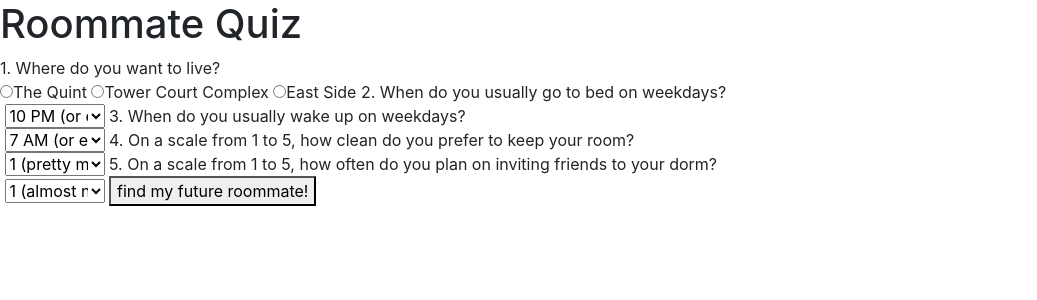
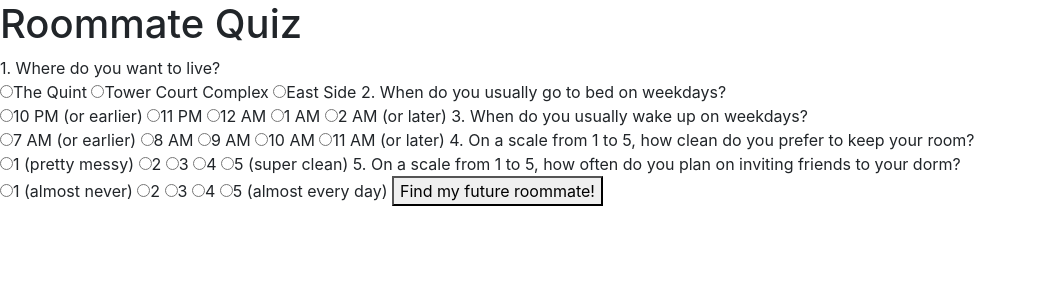
Before and after one commit to sarahhayounggoldman/roommate-match, a Flask app: page /quiz/ in a window 1280 px wide. Shown: the top 300 px of the page, without its empty margins (0-1037 px from the left). Run offline with Flask 3, Linux system fonts and the light colour scheme; some libraries are stand-ins or nearby versions.

Commit message:
radio buttons

```diff
--- a/templates/quiz.html
+++ b/templates/quiz.html
@@ -15,62 +15,45 @@
    <h1>Roommate Quiz</h1>
 
    <form action = "{{url_for('quiz')}}" method = "post">
-
     1. Where do you want to live? <br>
-    <!-- <label for="dorm"></label>
-    <input type="radio" id = "dorm" name="q1" style="width: 100px;" required>  -->
-        <!-- <option value=""></option> -->
-        <input type="radio" name = "dorm" value="1">The Quint</input>
-        <input type="radio" name = "dorm" value="2">Tower Court Complex</input>
-        <input type="radio" name = "dorm" value="3">East Side</input>
+        <input type="radio" name = "dorm" id="1.1">The Quint</input>
+        <input type="radio" name = "dorm" id="1.2">Tower Court Complex</input>
+        <input type="radio" name = "dorm" id="1.3">East Side</input>
     </input>
 
     2. When do you usually go to bed on weekdays? <br>
-    <label for="sleep-time"></label>
-    <select id = "sleep-time" name="q2" style="width: 100px;" required>
-        <!-- <option value=""></option> -->
-        <option value="1">10 PM (or earlier)</option>
-        <option value="2">11 PM</option>
-        <option value="3">12 AM</option>
-        <option value="4">1 AM</option>
-        <option value="5">2 AM (or later)</option>
+        <input type="radio" name="bedtime" id="2.1">10 PM (or earlier)</input>
+        <input type="radio" name="bedtime" id="2.2">11 PM</input>
+        <input type="radio" name="bedtime" id="2.3">12 AM</input>
+        <input type="radio" name="bedtime" id="2.4">1 AM</input>
+        <input type="radio" name="bedtime" id="2.5">2 AM (or later)</input>
     </select>
 
     3. When do you usually wake up on weekdays? <br>
-    <label for="wake-time"></label>
-    <select id = "wake-time" name="q3" style="width: 100px;" required>
-        <!-- <option value=""></option> -->
-        <option value="1">7 AM (or earlier)</option>
-        <option value="2">8 AM</option>
-        <option value="3">9 AM</option>
-        <option value="4">10 AM</option>
-        <option value="5">11 AM (or later)</option>
+        <input type="radio" name="wakeup" id="3.1">7 AM (or earlier)</input>
+        <input type="radio" name="wakeup" id="3.2">8 AM</input>
+        <input type="radio" name="wakeup" id="3.3">9 AM</input>
+        <input type="radio" name="wakeup" id="3.4">10 AM</input>
+        <input type="radio" name="wakeup" id="3.5">11 AM (or later)</input>
     </select>
 
     4. On a scale from 1 to 5, how clean do you prefer to keep your room? <br>
-    <label for="clean-or-messy"></label>
-    <select id = "wake-time" name="q4" style="width: 100px;" required>
-        <!-- <option value=""></option> -->
-        <option value="1">1 (pretty messy)</option>
-        <option value="2">2</option>
-        <option value="3">3</option>
-        <option value="4">4</option>
-        <option value="5">5 (super clean)</option>
+        <input type="radio" name="clean" id="4.1">1 (pretty messy)</input>
+        <input type="radio" name="clean" id="4.2">2</input>
+        <input type="radio" name="clean" id="4.3">3</input>
+        <input type="radio" name="clean" id="4.4">4</input>
+        <input type="radio" name="clean" id="4.5">5 (super clean)</input>
     </select>
 
     5. On a scale from 1 to 5, how often do you plan on inviting friends to your dorm? <br>
-    <label for="social"></label>
-    <select id = "social" name="q5" style="width: 100px;" required>
-        <!-- <option value=""></option> -->
-        <option value="1">1 (almost never)</option>
-        <option value="2">2</option>
-        <option value="3">3</option>
-        <option value="4">4</option>
-        <option value="5">5 (almost every day)</option>
+        <input type="radio" name="social" id="5.1">1 (almost never)</input>
+        <input type="radio" name="social" id="5.2">2</input>
+        <input type="radio" name="social" id="5.3">3</input>
+        <input type="radio" name="social" id="5.4">4</input>
+        <input type="radio" name="social" id="5.5">5 (almost every day)</input>
     </select>
 
-
-    <button>find my future roommate!</button>
+    <button>Find my future roommate!</button>
 
    </form>
 
```
